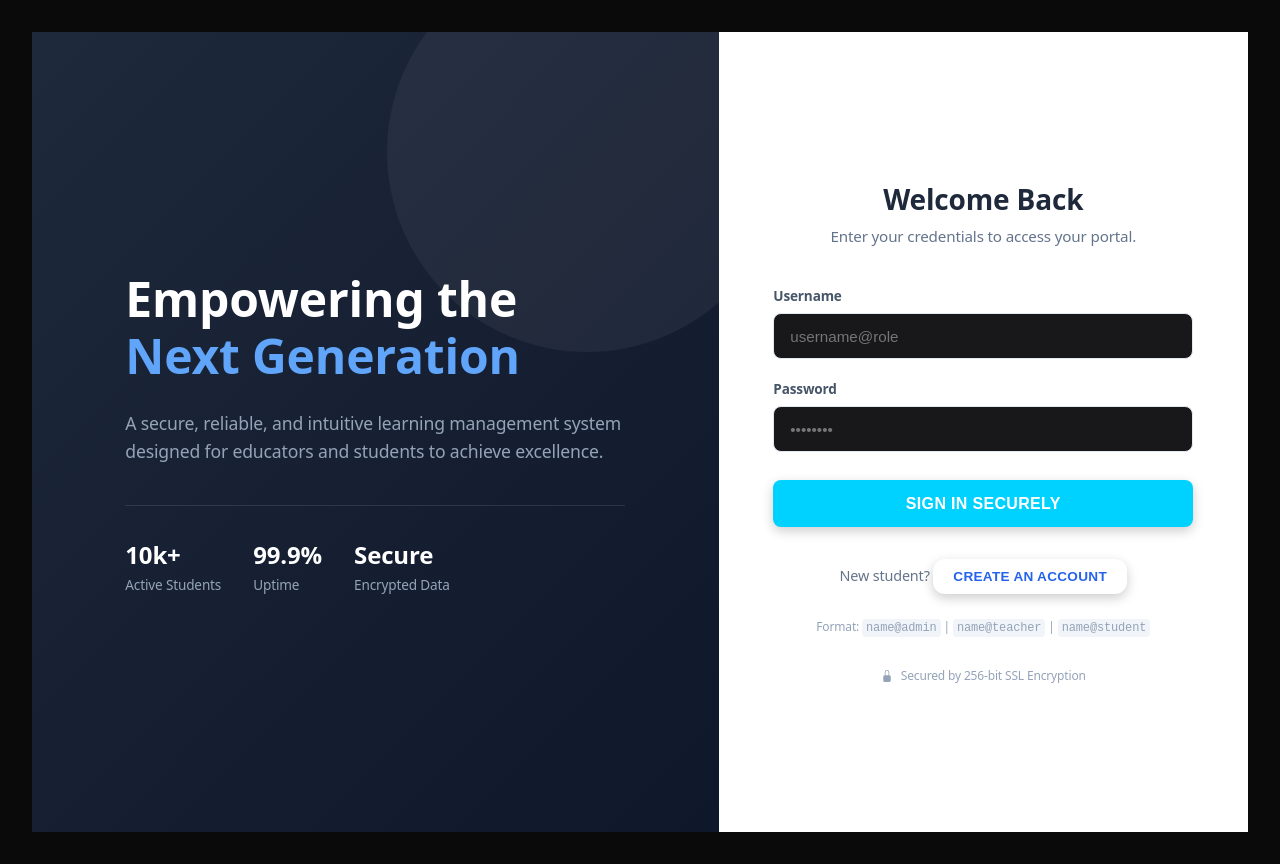
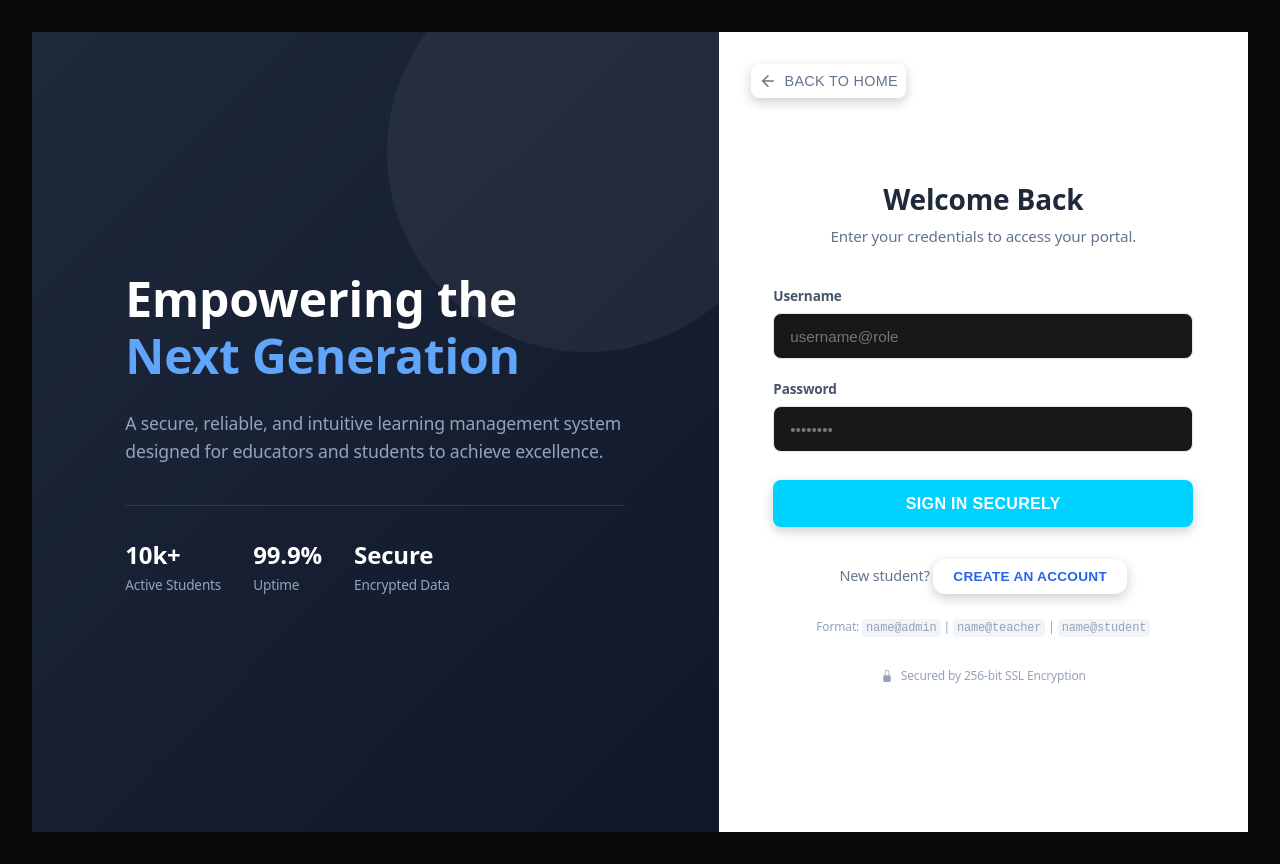
Before and after one commit to KreativeKD/LMS_V2, a React (Vite) app in the folder frontend/: page /login in a window 1280 px wide. Built offline with nearby package versions, Linux system fonts and the light colour scheme.

Commit message:
updated login
created back button to home page ie landing

```diff
--- a/frontend/src/pages/Login.jsx
+++ b/frontend/src/pages/Login.jsx
@@ -2,6 +2,7 @@ import React, { useState } from 'react';
 import { useAuth } from '../context/AuthContext';
 import { loginUser, registerStudent } from '../api/api';
 import { useNavigate } from 'react-router-dom';
+import { ArrowLeft } from 'lucide-react';
 
 const Login = () => {
     const [isRegister, setIsRegister] = useState(false);
@@ -118,8 +119,43 @@ const Login = () => {
                     justifyContent: 'center',
                     alignItems: 'center',
                     padding: '2rem',
-                    backgroundColor: '#ffffff'
+                    backgroundColor: '#ffffff',
+                    position: 'relative'
                 }}>
+                    {/* Back Button */}
+                    <button
+                        onClick={() => navigate('/')}
+                        style={{
+                            position: 'absolute',
+                            top: '2rem',
+                            left: '2rem',
+                            display: 'flex',
+                            alignItems: 'center',
+                            gap: '0.5rem',
+                            background: 'transparent',
+                            border: 'none',
+                            color: '#64748b',
+                            fontSize: '0.9rem',
+                            fontWeight: '500',
+                            cursor: 'pointer',
+                            padding: '0.5rem',
+                            borderRadius: '8px',
+                            transition: 'all 0.2s',
+                            zIndex: 10
+                        }}
+                        onMouseOver={(e) => {
+                            e.currentTarget.style.background = '#f1f5f9';
+                            e.currentTarget.style.color = '#1e293b';
+                        }}
+                        onMouseOut={(e) => {
+                            e.currentTarget.style.background = 'transparent';
+                            e.currentTarget.style.color = '#64748b';
+                        }}
+                    >
+                        <ArrowLeft size={18} />
+                        Back to Home
+                    </button>
+
                     <div style={{ width: '100%', maxWidth: '420px' }}>
 
                         {/* Header */}
```
